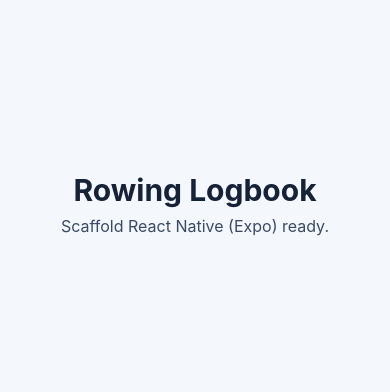
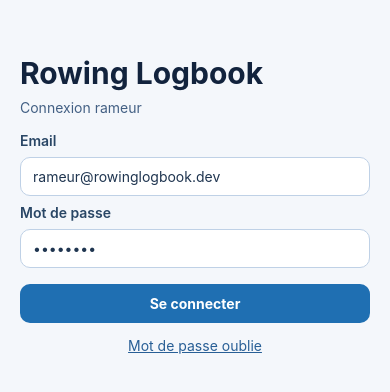
Before and after one commit to Valeriaberek/GitProjet, a React Native app in the folder app/: screen / in a window 390 px wide. Shown: the part 218-610 px from the top of the page. Built offline with nearby package versions, Linux system fonts and the light colour scheme.

Commit message:
feat(mobile-auth): implement login and forgot password flow

```diff
--- a/app/App.tsx
+++ b/app/App.tsx
@@ -1,37 +1,104 @@
 import { StatusBar } from "expo-status-bar";
-import { SafeAreaView, StyleSheet, Text, View } from "react-native";
+import { useState } from "react";
+import { Alert, Pressable, SafeAreaView, StyleSheet, Text, TextInput, View } from "react-native";
 
 export default function App() {
+  const [email, setEmail] = useState("rameur@rowinglogbook.dev");
+  const [password, setPassword] = useState("password");
+  const [isAuthenticated, setIsAuthenticated] = useState(false);
+  const [error, setError] = useState("");
+
+  function onLogin() {
+    if (!email.trim() || !password.trim()) {
+      setError("Email et mot de passe sont obligatoires.");
+      return;
+    }
+    setError("");
+    setIsAuthenticated(true);
+  }
+
+  if (isAuthenticated) {
+    return (
+      <SafeAreaView style={styles.safeArea}>
+        <View style={styles.container}>
+          <Text style={styles.title}>Authentification OK</Text>
+          <Text style={styles.subtitle}>La suite des ecrans arrive sur les branches suivantes.</Text>
+          <Pressable style={styles.primaryButton} onPress={() => setIsAuthenticated(false)}>
+            <Text style={styles.primaryButtonText}>Se deconnecter</Text>
+          </Pressable>
+        </View>
+        <StatusBar style="dark" />
+      </SafeAreaView>
+    );
+  }
+
   return (
     <SafeAreaView style={styles.safeArea}>
       <View style={styles.container}>
         <Text style={styles.title}>Rowing Logbook</Text>
-        <Text style={styles.subtitle}>Scaffold React Native (Expo) ready.</Text>
-        <StatusBar style="auto" />
+        <Text style={styles.subtitle}>Connexion rameur</Text>
+
+        <Text style={styles.label}>Email</Text>
+        <TextInput
+          style={styles.input}
+          autoCapitalize="none"
+          keyboardType="email-address"
+          value={email}
+          onChangeText={setEmail}
+          placeholder="email@club.fr"
+        />
+
+        <Text style={styles.label}>Mot de passe</Text>
+        <TextInput
+          style={styles.input}
+          secureTextEntry
+          value={password}
+          onChangeText={setPassword}
+          placeholder="********"
+        />
+
+        {error ? <Text style={styles.errorText}>{error}</Text> : null}
+
+        <Pressable style={styles.primaryButton} onPress={onLogin}>
+          <Text style={styles.primaryButtonText}>Se connecter</Text>
+        </Pressable>
+        <Pressable
+          style={styles.linkButton}
+          onPress={() => Alert.alert("Mot de passe oublie", "Un email de reinitialisation serait envoye.")}
+        >
+          <Text style={styles.linkButtonText}>Mot de passe oublie</Text>
+        </Pressable>
       </View>
+      <StatusBar style="dark" />
     </SafeAreaView>
   );
 }
 
 const styles = StyleSheet.create({
-  safeArea: {
-    flex: 1,
-    backgroundColor: "#f4f7fb"
+  safeArea: { flex: 1, backgroundColor: "#f4f7fb" },
+  container: { flex: 1, padding: 20, justifyContent: "center", gap: 8 },
+  title: { fontSize: 30, fontWeight: "700", color: "#12233d" },
+  subtitle: { color: "#436084", marginBottom: 8 },
+  label: { color: "#294665", fontWeight: "600" },
+  input: {
+    borderRadius: 10,
+    borderWidth: 1,
+    borderColor: "#bfd1e6",
+    backgroundColor: "#fff",
+    paddingHorizontal: 12,
+    paddingVertical: 10,
+    color: "#1f3550"
   },
-  container: {
-    flex: 1,
-    alignItems: "center",
-    justifyContent: "center",
-    padding: 24
+  primaryButton: {
+    marginTop: 8,
+    borderRadius: 10,
+    paddingVertical: 11,
+    paddingHorizontal: 12,
+    backgroundColor: "#1f6fb2",
+    alignItems: "center"
   },
-  title: {
-    fontSize: 30,
-    fontWeight: "700",
-    marginBottom: 8,
-    color: "#152238"
-  },
-  subtitle: {
-    fontSize: 16,
-    color: "#3a4a66"
-  }
+  primaryButtonText: { color: "#fff", fontWeight: "700" },
+  linkButton: { alignItems: "center", marginTop: 6 },
+  linkButtonText: { color: "#285f96", textDecorationLine: "underline" },
+  errorText: { color: "#b13030", fontWeight: "600", marginTop: 4 }
 });
```
